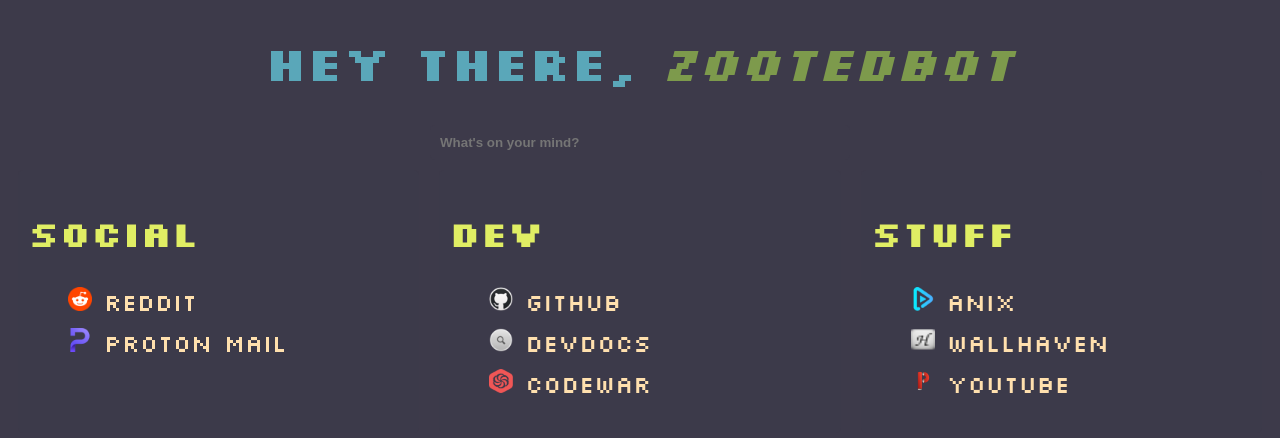
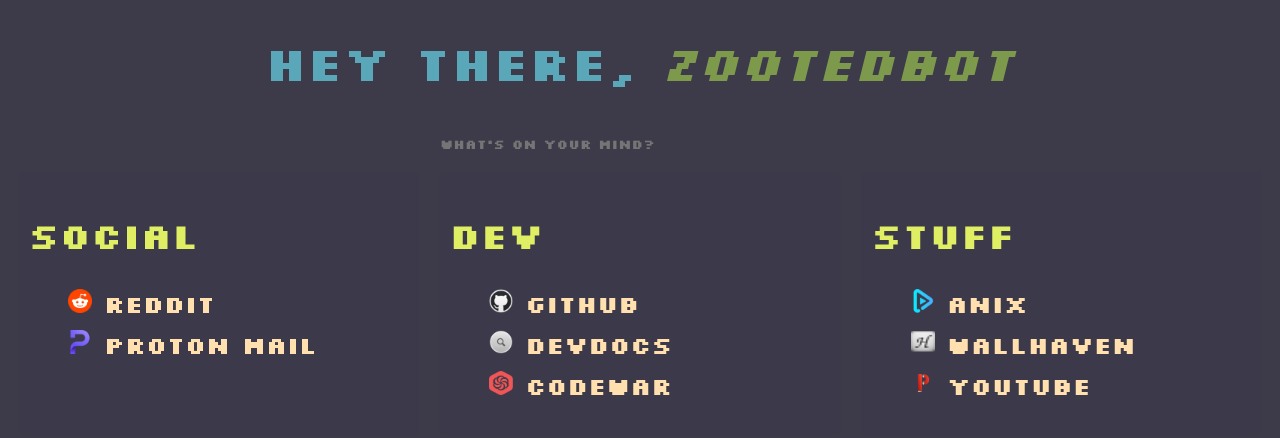
Before and after one commit to zootedb0t/browser-homepage, a website: page docs/index.html in a window 1280 px wide. Drawn offline with Linux system fonts and the light colour scheme.

Commit message:
remove old font

```diff
--- a/docs/style.css
+++ b/docs/style.css
@@ -7,13 +7,6 @@
   --booger_buster: #e0ee64;
   --desire: #e93f51;
   --arsenic: #3d3a4a;
-}
-
-@font-face {
-  /*font-family: "Khand";*/
-  /*src: url("fonts/khand/khand-medium-webfont.woff2") format("woff2");*/
-  font-family: "Silkscreen";
-  font-display: swap;
 }
 
 h1 {
@@ -43,6 +36,7 @@
 }
 
 .column {
+  font-weight: 600;
   flex: 1;
   margin: 10px;
   background-color: rgba(var(--background), 0.5);
@@ -65,11 +59,12 @@
 }
 
 form input[type="text"] {
+  font-family: "Silkscreen", sans-serif;
   background-color: var(--arsenic);
   color: #ffe0ae;
   font-weight: bold;
   padding: 10px;
-	width: 400px;
+  width: 400px;
   border-radius: 5px;
   outline: none;
   border: none;
```
Also changed, not shown: docs/fonts/khand/khand-bold-webfont.woff (deleted), docs/fonts/khand/khand-bold-webfont.woff2 (deleted), docs/fonts/khand/khand-light-webfont.woff (deleted), docs/fonts/khand/khand-light-webfont.woff2 (deleted), docs/fonts/khand/khand-medium-webfont.woff (deleted), docs/fonts/khand/khand-medium-webfont.woff2 (deleted), docs/fonts/khand/khand-regular-webfont.woff (deleted), docs/fonts/khand/khand-regular-webfont.woff2 (deleted), docs/fonts/khand/khand-semibold-webfont.woff (deleted), docs/fonts/khand/khand-semibold-webfont.woff2 (deleted).
